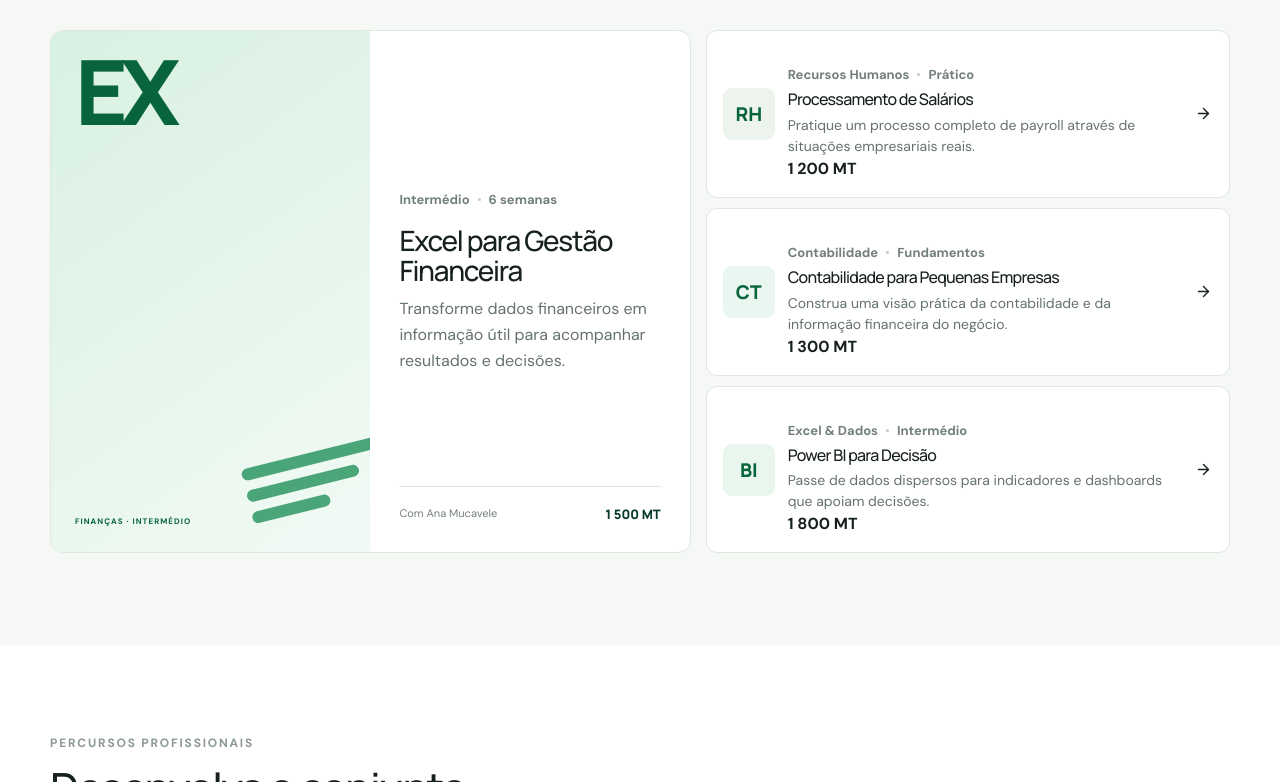
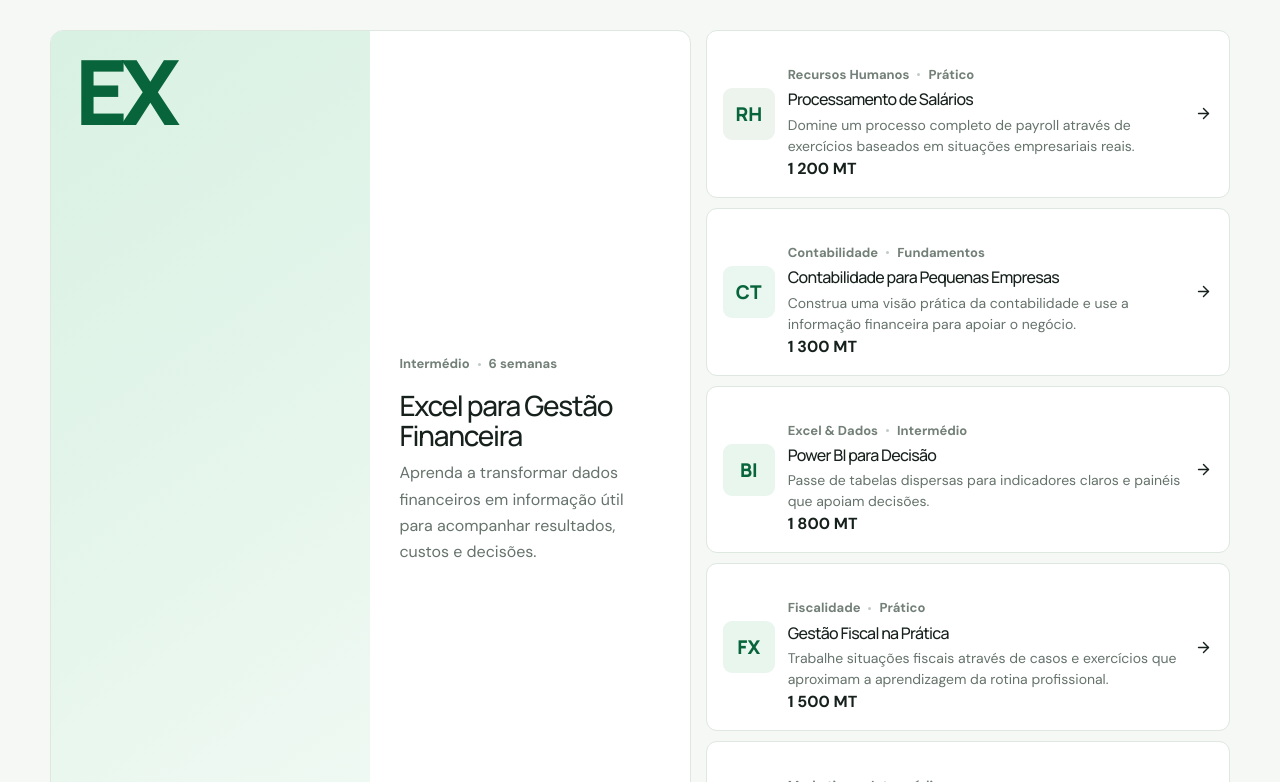
Before and after one commit to acjl-mz/academy, a Next.js app: page / in a window 1280 px wide. Shown: the part 1658-2440 px from the top of the page. Built offline with nearby package versions, Linux system fonts and the light colour scheme.

Commit message:
Use shared catalogue data and wire homepage search

```diff
--- a/app/page.tsx
+++ b/app/page.tsx
@@ -1,5 +1,6 @@
 import SiteHeader from "@/components/site-header";
 import SiteFooter from "@/components/site-footer";
+import { skills as catalogSkills } from "@/lib/data";
 import { ArrowRight, BarChart3, BriefcaseBusiness, CalendarDays, Check, ChevronRight, CircleCheck, FileCheck2, Search, Sparkles, UsersRound } from "lucide-react";
 
 const categories: {name:string; description:string; icon: typeof BarChart3}[] = [
@@ -13,12 +14,7 @@ const categories: {name:string; description:string; icon: typeof BarChart3}[] =
   {name:"Finanças",description:"Análise e decisão financeira",icon:BarChart3},
 ];
 
-const skills = [
-  {code:"EX",slug:"excel-gestao-financeira",title:"Excel para Gestão Financeira",category:"Finanças",level:"Intermédio",duration:"6 semanas",price:"1 500 MT",mentor:"Ana Mucavele",description:"Transforme dados financeiros em informação útil para acompanhar resultados e decisões."},
-  {code:"RH",slug:"processamento-salarios",title:"Processamento de Salários",category:"Recursos Humanos",level:"Prático",duration:"4 semanas",price:"1 200 MT",mentor:"Carlos Nhantumbo",description:"Pratique um processo completo de payroll através de situações empresariais reais."},
-  {code:"CT",slug:"contabilidade-pequenas-empresas",title:"Contabilidade para Pequenas Empresas",category:"Contabilidade",level:"Fundamentos",duration:"5 semanas",price:"1 300 MT",mentor:"Marta Cossa",description:"Construa uma visão prática da contabilidade e da informação financeira do negócio."},
-  {code:"BI",slug:"power-bi-decisao",title:"Power BI para Decisão",category:"Excel & Dados",level:"Intermédio",duration:"6 semanas",price:"1 800 MT",mentor:"Edson Matavele",description:"Passe de dados dispersos para indicadores e dashboards que apoiam decisões."},
-];
+const skills = catalogSkills.map((skill,index)=>({...skill,code:["EX","RH","CT","BI","FX","MK"][index]??"SK"}));
 
 const tracks: {number:string; title:string; description:string; skills:string[]}[] = [
   {number:"01",title:"Finanças e Contabilidade",description:"Da organização da informação à análise que apoia a decisão.",skills:["Excel para Gestão Financeira","Contabilidade para Pequenas Empresas"]},
@@ -42,7 +38,7 @@ return <div className="site-shell"><SiteHeader/>
 <h1>Competências que se transformam em <span>resultado.</span></h1>
 <p>Aprenda competências profissionais de forma prática, aplique em exercícios reais, receba orientação e construa evidências daquilo que sabe fazer.</p>
 <div className="hero-actions"><a className="button button-primary button-large" href="/skills">Explorar competências <ArrowRight size={17}/></a><a className="text-link" href="#como-funciona">Como funciona <ChevronRight size={15}/></a></div>
-<div className="hero-search"><Search size={19}/><input aria-label="Pesquisar competências" placeholder="O que quer aprender hoje?"/><a className="button button-dark" href="/skills">Pesquisar</a></div>
+<form className="hero-search" action="/skills" method="get"><Search size={19}/><input name="q" aria-label="Pesquisar competências" placeholder="O que quer aprender hoje?"/><button className="button button-dark" type="submit">Pesquisar</button></form>
 </div>
 <div className="event-billboard">
 <div className="billboard-glow"/>
@@ -71,7 +67,7 @@ return <div className="site-shell"><SiteHeader/>
 </div></div></section>
 
 <section className="section" id="percursos"><div className="container"><div className="section-heading section-heading-row"><div><div className="eyebrow">PERCURSOS PROFISSIONAIS</div><h2>Desenvolva o conjunto,<br/><span>não apenas uma skill.</span></h2></div><a className="outline-link" href="/skills">Explorar percursos <ArrowRight size={15}/></a></div>
-<div className="track-grid">{tracks.map(t=><a className="track-card" href="/skills" key={t.number}><span className="track-number">{t.number}</span><h3>{t.title}</h3><p>{t.description}</p><div className="track-skills">{t.skills.map(x=><span key={x}>{x}</span>)}</div><span className="track-link">Explorar percurso <ArrowRight size={15}/></span></a>)}</div></div></section>
+<div className="track-grid">{tracks.map(t=><a className="track-card" href="/percursos" key={t.number}><span className="track-number">{t.number}</span><h3>{t.title}</h3><p>{t.description}</p><div className="track-skills">{t.skills.map(x=><span key={x}>{x}</span>)}</div><span className="track-link">Explorar percurso <ArrowRight size={15}/></span></a>)}</div></div></section>
 
 <section className="section area-section section-soft"><div className="container area-layout"><div className="area-intro"><div className="eyebrow">EXPLORE POR ÁREA</div><h2>Encontre o próximo<br/><span>passo.</span></h2><p>Competências organizadas por áreas de trabalho para tornar a descoberta mais simples.</p><a className="text-link green-link" href="/skills">Ver todas as áreas <ArrowRight size={15}/></a></div><div className="area-list">{categories.map(({name,description,icon:Icon},i)=><a href="/skills" className="area-item" key={name}><span className="area-number">{String(i+1).padStart(2,"0")}</span><span className="category-icon"><Icon size={17}/></span><span className="category-copy"><strong>{name}</strong><small>{description}</small></span><ArrowRight size={16}/></a>)}</div></div></section>
 
```
